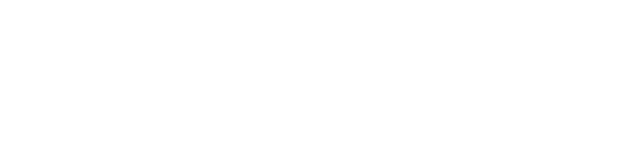
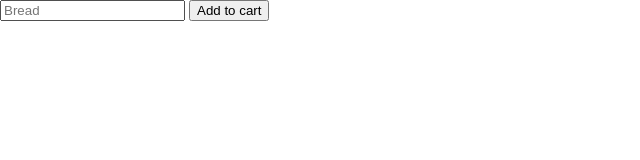
Before and after one commit to ChathurikaDissanayaka/Scrimba-JS, a browser extension: page Mobile App/index.html in a window 1280 px wide. Shown: the whole page, without its empty margins (0-640 px from the left). Drawn offline with Linux system fonts and the light colour scheme.

Commit message:
add changes

```diff
--- a/Mobile App/index.html
+++ b/Mobile App/index.html
@@ -7,6 +7,8 @@
     <title>Mobile App</title>
 </head>
 <body>
+    <input type="text" id="input-field" placeholder="Bread">
+    <button id="add-button">Add to cart</button>
     <script src="index.js"></script>
 </body>
 </html>
--- a/Mobile App/index.js
+++ b/Mobile App/index.js
@@ -0,0 +1,11 @@
+/*
+Challenge:
+Make it so that when you click the 'Add to cart' button, whatever is written in the input field should be console logged.
+*/
+
+let inputField = document.getElementById("input-field")
+let addButton = document.getElementById("add-button")
+
+addButton.addEventListener("click", function(){
+    console.log(inputField.value)
+})
--- a/Mobile App/style.css
+++ b/Mobile App/style.css
@@ -0,0 +1,4 @@
+html, body {
+    margin: 0;
+    padding: 0;
+}
```
Also changed, not shown: Mobile App/images/cat.png (added).
